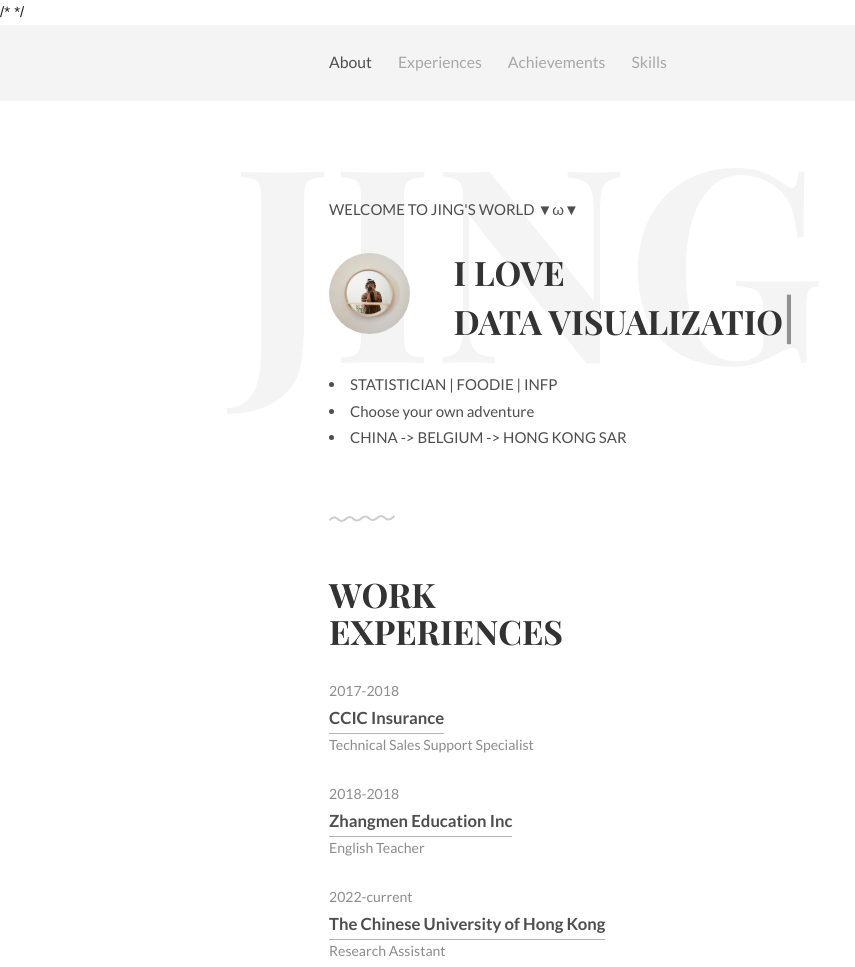
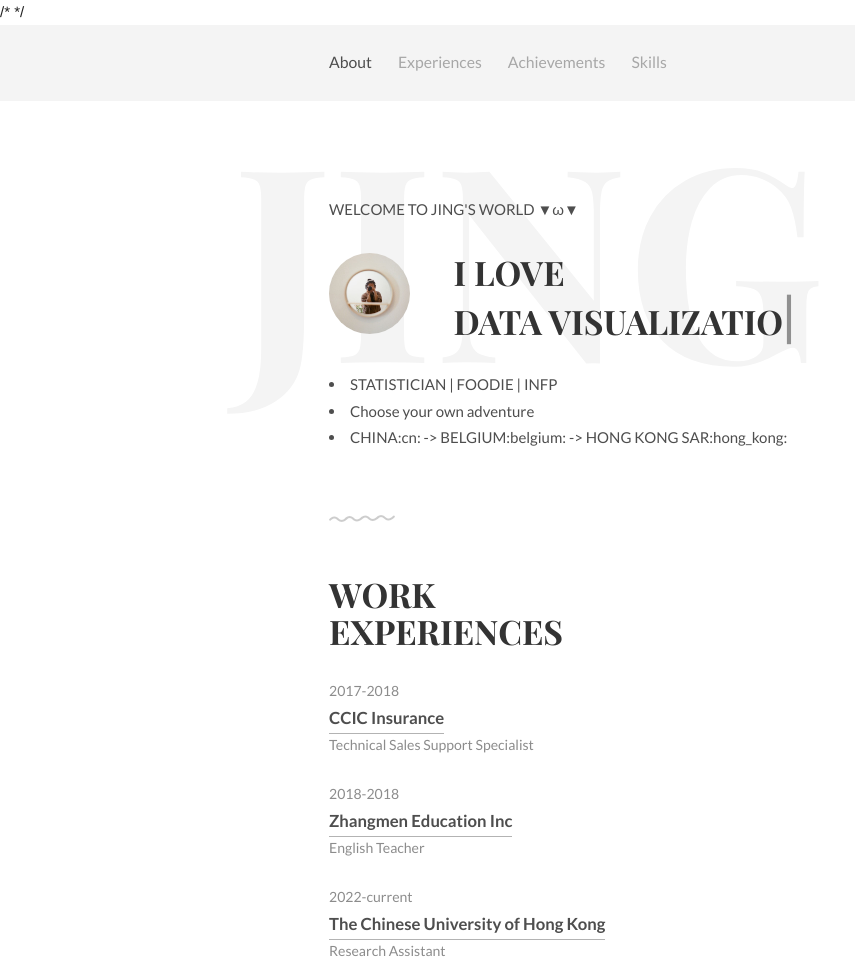
Before and after one commit to Jingzcode/Jing.github.io, a plain HTML site: page index.html in a window 1280 px wide. Shown: the top 967 px of the page, without its empty margins (0-855 px from the left). Drawn offline with Linux system fonts and the light colour scheme.

Commit message:
Update index.html

```diff
--- a/index.html
+++ b/index.html
@@ -54,7 +54,7 @@
 				<p>
 				        <li>STATISTICIAN | FOODIE | INFP </li>
 					<li>Choose your own adventure</li>
-					<li>CHINA -> BELGIUM -> HONG KONG SAR</li>
+					<li>CHINA:cn: -> BELGIUM:belgium: -> HONG KONG SAR:hong_kong:</li>
 				</p>
 			</div>
 		</div>
```
